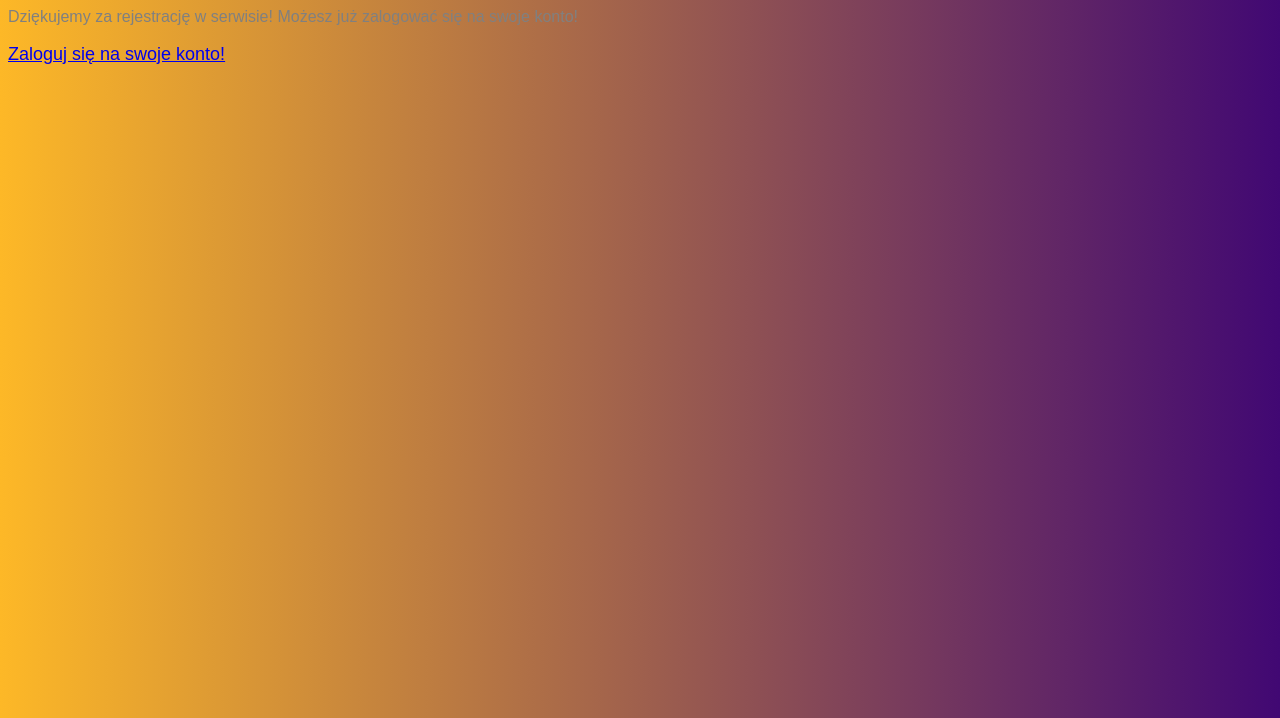
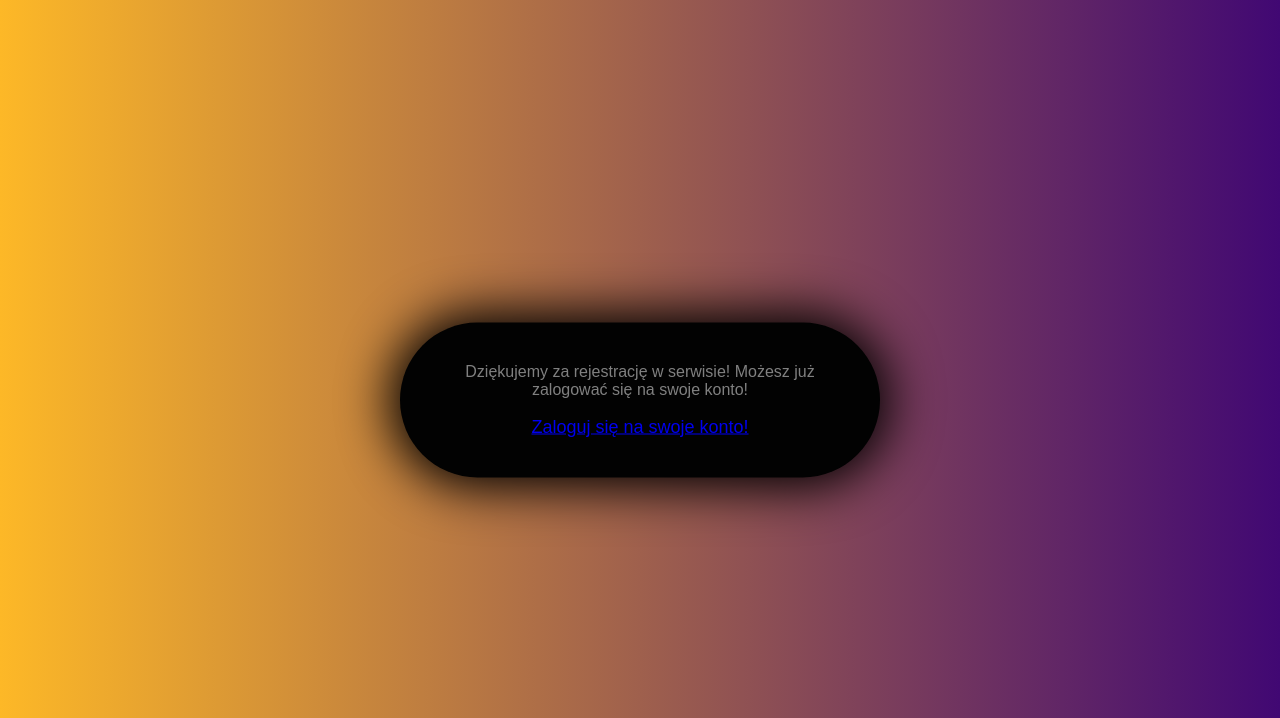
Before and after one commit to DiLLovsky/egymnator, a PHP site: page /witamy.php in a window 1280 px wide. Shown: the top 718 px of the page. Run offline with PHP 8.4, Linux system fonts and the light colour scheme; the visitor is signed in with stand-in values (Sample User, id 1).

Commit message:
Zmiana ekranu powitalnego dla rejestracji.

```diff
--- a/witamy.php
+++ b/witamy.php
@@ -36,11 +36,12 @@ if (isset($_SESSION['e_bot'])) unset($_SESSION['e_bot']);
 </head>
 
 <body>
+	<div class="box">
 
-	Dziękujemy za rejestrację w serwisie! Możesz już zalogować się na swoje konto!<br /><br />
+		Dziękujemy za rejestrację w serwisie! Możesz już zalogować się na swoje konto!<br /><br />
 
-	<a href="index.php">Zaloguj się na swoje konto!</a>
-	<br /><br />
+		<a href="index.php">Zaloguj się na swoje konto!</a>
+	</div>
 
 </body>
 
```
